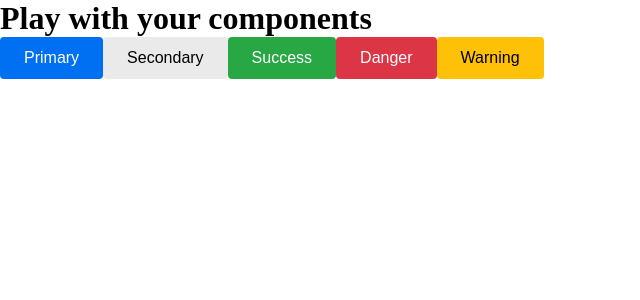
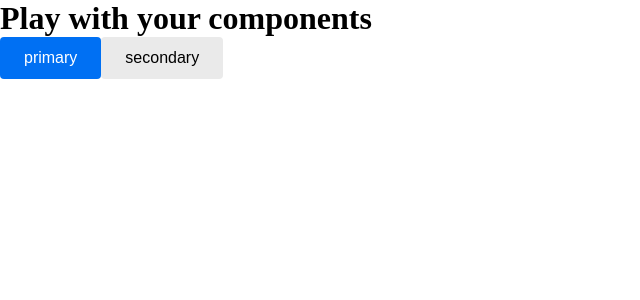
Before and after one commit to servelocal/customer-website, a Next.js app: page /playground in a window 1280 px wide. Shown: the top 300 px of the page, without its empty margins (0-640 px from the left). Built offline with nearby package versions, Linux system fonts and the light colour scheme.

Commit message:
DEV-16 Applied css modules to primary and secondary button

```diff
--- a/src/app/playground/page.tsx
+++ b/src/app/playground/page.tsx
@@ -1,3 +1,4 @@
+// import Button from '@/components/Button';
 import Button from '@/components/Button';
 
 export default function PlaygroundPage() {
@@ -5,11 +6,14 @@ export default function PlaygroundPage() {
     <main>
       <h1>Play with your components</h1>
       <div>
-        <Button $variant="primary">Primary</Button>
+        <Button variant="primary">primary</Button>
+        <Button variant="secondary">secondary</Button>
+
+        {/* <Button $variant="primary">Primary</Button>
         <Button $variant="secondary">Secondary</Button>
         <Button $variant="success">Success</Button>
         <Button $variant="danger">Danger</Button>
-        <Button $variant="warning">Warning</Button>
+        <Button $variant="warning">Warning</Button> */}
       </div>
     </main>
   );
--- /dev/null
+++ b/src/components/Button/Button.module.css
@@ -0,0 +1,26 @@
+.button {
+  padding: 0.75rem 1.5rem;
+  font-size: 1rem;
+  border-radius: 4px;
+  border: none;
+  cursor: pointer;
+  transition: background-color 0.3s ease;
+}
+
+.primary {
+  background-color: #0070f3;
+  color: white;
+}
+
+.primary:hover {
+  background-color: #005bb5;
+}
+
+.secondary {
+  background-color: #eaeaea;
+  color: black;
+}
+
+.secondary:hover {
+  background-color: #cacaca;
+}
--- a/src/components/Button/Button.styles.ts
+++ b/src/components/Button/Button.styles.ts
@@ -1,5 +1,5 @@
 import styled, { css } from 'styled-components';
-import { ButtonProps } from './Button.types';
+// import { ButtonProps } from './Button.types';
 
 const baseStyle = css`
   padding: 0.75rem 1.5rem;
--- a/src/components/Button/Button.tsx
+++ b/src/components/Button/Button.tsx
@@ -1,13 +1,21 @@
-'use client';
-import { ButtonProps } from './Button.types';
-import { StyledButton } from './Button.styles';
+// import { variants } from '@/lib/variants';
+import styles from './Button.module.css';
+interface ButtonProps extends React.ButtonHTMLAttributes<HTMLButtonElement> {
+  variant?: keyof typeof variants;
+  className?: string;
+}
 
-const Button = ({ children, $variant, ...props }: ButtonProps) => {
-  return (
-    <StyledButton $variant={$variant} {...props}>
-      {children}
-    </StyledButton>
-  );
+const variants = {
+  primary: styles.primary,
+  secondary: styles.secondary, // Ensure you have a default variant in the CSS module
 };
 
-export default Button;
+export default function Button({
+  variant = 'primary',
+  className = '',
+  ...props
+}: ButtonProps) {
+  const buttonClass = `${styles.button} ${variants[variant]} ${className}`;
+
+  return <button {...props} className={buttonClass}></button>;
+}
--- a/src/components/Button/Button.types.ts
+++ /dev/null
@@ -1,4 +0,0 @@
-export interface ButtonProps
-  extends React.ButtonHTMLAttributes<HTMLButtonElement> {
-  $variant?: 'primary' | 'secondary' | 'success' | 'danger' | 'warning';
-}
```
